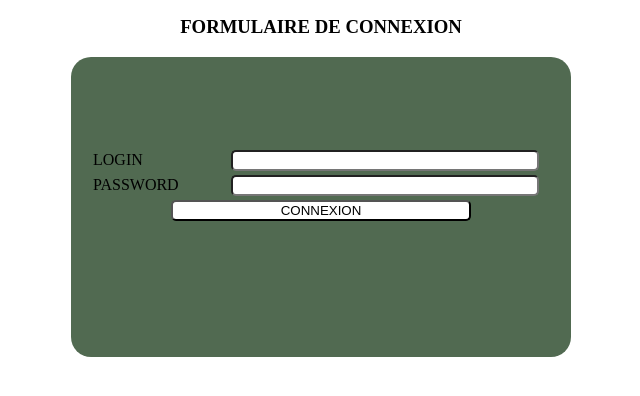
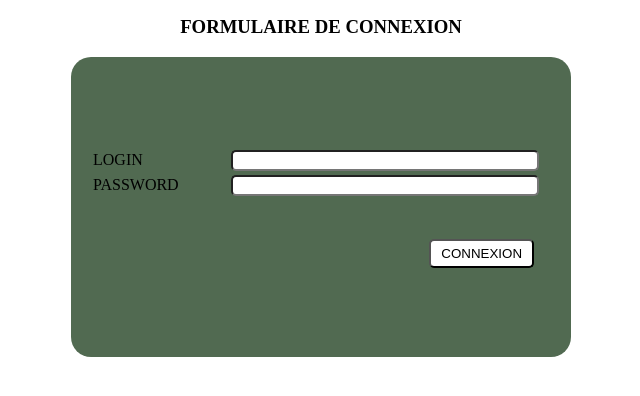
Before and after one commit to MariamBalarabe1/Projet_Semestre1_Php, a PHP site: page / in a window 1280 px wide. Shown: the part 201-597 px from the top of the page, without its empty margins (319-959 px from the left). Run offline with PHP 8.4, Linux system fonts and the light colour scheme.

Commit message:
version 4

```diff
--- a/public/styless.css
+++ b/public/styless.css
@@ -59,7 +59,7 @@ form{
     border-radius: 30px;
 }
 .text{
-    background-color: rgb(81, 106, 81);
+    background-color: rgb(81,106, 81);
     width: 100%;
     display: flex;
     justify-content: space-between;
@@ -94,7 +94,7 @@ input{
     background-color: rgb(81, 106, 81);
     border-radius: 5px;
 }
-.cnt,.cntt{
+.cnt,.cntt,.cnttt{
     border: none;
 }
 .cnt{
@@ -102,7 +102,18 @@ input{
 }
 .cntt{
    text-align: center;
+   background-color: brown;
 
+}
+.cnttt{
+    text-align: center;
+    padding-top: 40px;
+    padding-left: 65%;
+
+}
+button{
+    padding: 5px 10px 5px 10px;
+    border-radius: 5px;
 }
 .c{
     background-color: white;
--- a/views/connexion.html.php
+++ b/views/connexion.html.php
@@ -1,6 +1,6 @@
 <div class="text">
     <h1>E221</h1>
-    <h4>GESTION DE LA BIBLIOTHEQUE</h4>
+    <h4>GESTION DE LA BIBLIOTHEQUE </h4>
 </div>
 <div class="menu_princ">
 
@@ -29,9 +29,9 @@
                     </tr>
                 </div>
                 <div class="form">
-                    <tr>
-                        <td class="cntt" colspan="2">
-                            <input class="c" type="submit" name="btn" value="CONNEXION">
+                    <tr class="cttt">
+                        <td class="cnttt" colspan="2">
+                            <button class="c" name="btn" value="CONNEXION">CONNEXION</button>
                         </td>
                     </tr>
 
--- a/views/liste.prets.ret.html.php
+++ b/views/liste.prets.ret.html.php
@@ -14,7 +14,7 @@
         <?php foreach($prets as $val)  :?>
             <?php $date=date('d-m-y'); ?>
             <?php $adh=find_adherent_by_id($val["adherent_id"])?>
-            <?php if (!(strtotime($date) > strtotime($val["date_retour_prevu"])) and $val["etat"]=="Encours"): ?>
+            <?php if ((strtotime($date) > strtotime($val["date_retour_prevu"])) and $val["etat"]=="Encours"): ?>
                 <tr>
                     <td>
                         <?=$val["id"] ?>
@@ -23,7 +23,7 @@
                         <?=$val["date"] ?>
                     </td>
                     <td>
-                        <?=$val["date_retour_prevu"] ?>
+                        <?=$val["date"] ?>
                     </td>
                     <td>
                         <?=$val["date_retour_reel"] ?>
```
Also changed, not shown: views/liste.prets.html.php (+4 -4 lines).
